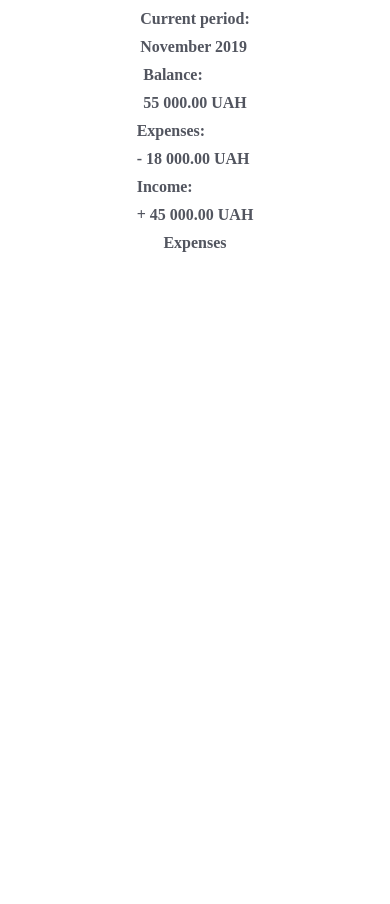
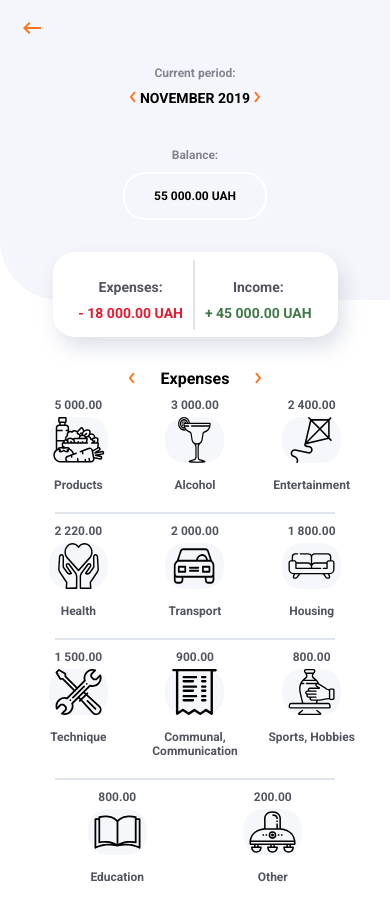
Before and after one commit to mpawelec01/goit-kapusta-project, a React (Create React App) app: page /report in a window 390 px wide. Before the commit the page ends 844 px from the top, so only its background shows below. Built offline with nearby package versions, Linux system fonts and the light colour scheme.

Commit message:
created most of report in mobile version

```diff
--- a/src/pages/Report/Report.jsx
+++ b/src/pages/Report/Report.jsx
@@ -1,28 +1,132 @@
 import React from "react";
 import styles from "./Report.module.css";
+import icons from "../../img/icons.svg"
 export const Report = () => {
   return (
     <div className={styles.container}>
+      <div className={styles.bg}></div>
+      <svg className={styles.arrowLeft} width={24} height={24}>
+        <use href={`${icons}#icon-arrow_left`}></use>
+      </svg>
       <div className={styles.period}>
-        <p>Current period:</p>
-        <p>November 2019</p>
+        <p className={styles.period_header}>Current period:</p>
+        <div className={styles.periodBox}>
+          <svg className={styles.vectorLeft} width={7} height={12}>
+            <use href={`${icons}#icon-vector_left`}></use>
+          </svg>
+          <p className={styles.period_date}>November 2019</p>
+          <svg className={styles.vectorRight} width={7} height={12}>
+            <use href={`${icons}#icon-vector_right`}></use>
+          </svg>
+        </div>
       </div>
-      <div className={styles.period}>
-        <p>Balance:</p>
-        <p>55 000.00 UAH</p>
+      <div className={styles.balance}>
+        <p className={styles.balance_header}>Balance:</p>
+        <p className={styles.balance_value}>55 000.00 UAH</p>
+      </div>
+      <div className={styles.summary}>
+        <div className={styles.expenses}>
+          <p className={styles.expenses_header}>Expenses:</p>
+          <p className={styles.expenses_value}>- 18 000.00 UAH</p>
+        </div>
+        <div className={styles.line}></div>
+        <div className={styles.income}>
+          <p className={styles.income_header}>Income:</p>
+          <p className={styles.income_value}>+ 45 000.00 UAH</p>
+        </div>
+      </div>
+      <div className={styles.listOfExpenses}>
+        <svg className={styles.vectorLeft} width={7} height={12}>
+          <use href={`${icons}#icon-vector_left`}></use>
+        </svg>
+        <p className={styles.listOfExpenses_header}>Expenses</p>
+        <svg className={styles.vectorLeft} width={7} height={12}>
+          <use href={`${icons}#icon-vector_right`}></use>
+        </svg>
       </div>
       <div>
-        <div>
-          <p>Expenses:</p>
-          <p>- 18 000.00 UAH</p>
-        </div>
-        <div>
-          <p>Income:</p>
-          <p>+ 45 000.00 UAH</p>
-        </div>
-      </div>
-      <div>
-        <p>Expenses</p>
+        <ul className={styles.listOfExpenses_list}>
+          <li className={styles.listOfExpenses_list_item}>
+            <p>5 000.00</p>
+            <svg className={styles.iconSvg} width={56} height={56}>
+              <use href={`${icons}#icon-products`}></use>
+            </svg>
+            <p>Products</p>
+          </li>
+          <li className={styles.listOfExpenses_list_item}>
+            <p>3 000.00</p>
+            <svg className={styles.iconSvg} width={56} height={56}>
+              <use href={`${icons}#icon-alcohol`}></use>
+            </svg>
+            <p>Alcohol</p>
+          </li>
+          <li className={styles.listOfExpenses_list_item}>
+            <p>2 400.00</p>
+            <svg className={styles.iconSvg} width={56} height={56}>
+              <use href={`${icons}#icon-entertainment`}></use>
+            </svg>
+            <p>Entertainment</p>
+          </li>
+          <div className={styles.listOfExpenses_line}></div>
+          <li className={styles.listOfExpenses_list_item}>
+            <p>2 220.00</p>
+            <svg className={styles.iconSvg} width={56} height={56}>
+              <use href={`${icons}#icon-health`}></use>
+            </svg>
+            <p>Health</p>
+          </li>
+          <li className={styles.listOfExpenses_list_item}>
+            <p>2 000.00</p>
+            <svg className={styles.iconSvg} width={56} height={56}>
+              <use href={`${icons}#icon-transport`}></use>
+            </svg>
+            <p>Transport</p>
+          </li>
+          <li className={styles.listOfExpenses_list_item}>
+            <p>1 800.00</p>
+            <svg className={styles.iconSvg} width={56} height={56}>
+              <use href={`${icons}#icon-housing`}></use>
+            </svg>
+            <p>Housing</p>
+          </li>
+          <div className={styles.listOfExpenses_line}></div>
+          <li className={styles.listOfExpenses_list_item}>
+            <p>1 500.00</p>
+            <svg className={styles.iconSvg} width={56} height={56}>
+              <use href={`${icons}#icon-technique`}></use>
+            </svg>
+            <p>Technique</p>
+          </li>
+          <li className={styles.listOfExpenses_list_item}>
+            <p>900.00</p>
+            <svg className={styles.iconSvg} width={56} height={56}>
+              <use href={`${icons}#icon-communication`}></use>
+            </svg>
+            <p>Communal, Communication</p>
+          </li>
+          <li className={styles.listOfExpenses_list_item}>
+            <p>800.00</p>
+            <svg className={styles.iconSvg} width={56} height={56}>
+              <use href={`${icons}#icon-hobbies`}></use>
+            </svg>
+            <p>Sports, Hobbies</p>
+          </li>
+          <div className={styles.listOfExpenses_line}></div>
+          <li className={styles.listOfExpenses_list_item}>
+            <p>800.00</p>
+            <svg className={styles.iconSvg} width={56} height={56}>
+              <use href={`${icons}#icon-education`}></use>
+            </svg>
+            <p>Education</p>
+          </li>
+          <li className={styles.listOfExpenses_list_item}>
+            <p>200.00</p>
+            <svg className={styles.iconSvg} width={56} height={56}>
+              <use href={`${icons}#icon-other`}></use>
+            </svg>
+            <p>Other</p>
+          </li>
+        </ul>
       </div>
     </div>
   );
--- a/src/pages/Report/Report.module.css
+++ b/src/pages/Report/Report.module.css
@@ -14,8 +14,178 @@
   min-height: 100vh;
   padding: var(--container-mobile);
 }
+.arrowLeft {
+  margin: 16px auto 0 0;
+  fill: var(--brand-color);
+}
+.bg{
+  background-color: #F5F6FB;
+  height: 300px;
+  width: 100vw;
+  position: absolute;
+  z-index: -1;
+  border-bottom-left-radius: 60px;
+}
 
 .period {
   display: flex;
   flex-direction: column;
+  align-items: center;
+  margin-top: 16px;
 }
+
+.period_header {
+  font-size: var(--fSize-m);
+  color: var(--secondary-color-dimmed);
+}
+
+.period_date {
+  font-size: var(--fSize-l);
+  color: var(--main-color);
+  font-weight: var(--fWeight-bold);
+  text-transform: uppercase;
+  text-align: center;
+  margin: 0;
+}
+
+.balance {
+  display: flex;
+  flex-direction: column;
+  align-items: center;
+  margin-top: 32px;
+}
+.balance_header {
+  font-size: var(--fSize-m);
+  color: var(--secondary-color-dimmed);
+
+}
+
+.balance_value {
+  font-size: var(--fSize-m);
+  color: var(--main-color);
+  font-weight: var(--fWeight-bold);
+  border: var(--border-thick);
+  border-radius: var(--border-sm);
+  border-color: var(--tertiary-color);
+  padding: 15px 29px;
+  text-transform: uppercase;
+}
+
+.summary {
+  margin-top: 32px;
+  display: flex;
+  gap: 10px;
+  background-color:var(--background-color);
+  justify-content: center;
+  align-items: center;
+  border-radius: var(--border-sm);
+  width: 285px;
+  height: 85px;
+  box-shadow: 5px 10px 20px 0 rgba(170, 178, 197, 0.4);
+}
+
+.expenses {
+  display: flex;
+  flex-direction: column;
+  align-items: center;
+}
+
+.expenses_header {
+  font-size: var(--fSize-l);
+  color: var(--secondary-color);
+  font-weight: var(--fWeight-bold);
+}
+
+.expenses_value {
+  font-size: var(--fSize-l);
+  color: var(--negative-color);
+  font-weight: var(--fWeight-bold);
+}
+
+.income {
+  display: flex;
+  flex-direction: column;
+  align-items: center;
+}
+
+.income_header {
+  font-size: var(--fSize-l);
+  color: var(--secondary-color);
+  font-weight: var(--fWeight-bold);
+}
+
+.income_value {
+  font-size: var(--fSize-l);
+  color: var(--positive-color);
+  font-weight: var(--fWeight-bold);
+}
+
+.line {
+  width: 2px;
+  height: 70px;
+  background-color: var(--line-color)
+}
+
+.listOfExpenses {
+  margin-top: 32px;
+  display: flex;
+  align-items: baseline;
+  width: 134px;
+  justify-content: space-between;
+}
+
+.listOfExpenses_header{
+  color: var(--primary-color);
+  margin: 0;
+}
+
+.periodBox{
+  gap: 4px;
+  display: flex;
+  align-items: baseline;
+  justify-content: space-between;
+  margin-top: 10px;
+}
+.vectorLeft{
+  fill: none;
+  stroke-width: 2px;
+  stroke:#ff751d;
+}
+.vectorRight{
+  fill: none;
+  stroke-width: 2px;
+  stroke: #ff751d;
+}
+
+.listOfExpenses_list{
+  display: flex;
+  flex-wrap: wrap;
+  justify-content: space-evenly;
+  list-style: none;
+}
+.listOfExpenses_list_item{
+  width: calc(33.333%);
+  margin-bottom: 20px;
+  font-size: var(--fSize-m);
+  display: flex;
+  flex-direction: column;
+  align-items: center;
+  text-align: center;
+  gap:5px;
+}
+.iconSvg {
+background-color: var(--label-color);
+border-radius: 20px;
+width: 59px;
+height: 46px;
+overflow: visible;
+}
+.iconSvg:hover{
+background-color:var(--secondary-brand-color);
+fill: var(--brand-color);
+}
+.listOfExpenses_line{
+  width: 280px;
+  height: 2px;
+  background-color: var(--line-color);
+}
--- a/src/styles/Styles.css
+++ b/src/styles/Styles.css
@@ -1,6 +1,12 @@
 /*Importujemy przy pomocy
 @import "../../styles/Styles.css";
 */
+
+@import url('https://fonts.googleapis.com/css2?family=Roboto:wght@400;500;600;700&display=swap');
+
+* {
+  font-family: "Roboto", sans-serif;
+}
 
 :root {
   /*Container*/
@@ -16,12 +22,14 @@
   --secondary-brand-color: #ffdac0;
   --main-color: #000000;
   --secondary-color: #52555f;
+  --secondary-color-dimmed: rgba(82, 85, 95, 70%);
   --tertiary-color: #ffffff;
   --label-color: #f6f7fb;
   --button-color: #f5f6fb;
   --modal-color: #1d346a;
   --positive-color: #407946;
   --negative-color: #e7192e;
+  --line-color: #E0E5EB;
 
   /*Resolutions
   Tutaj niestety nie da się tego
```
Also changed, not shown: src/img/icons.svg.
